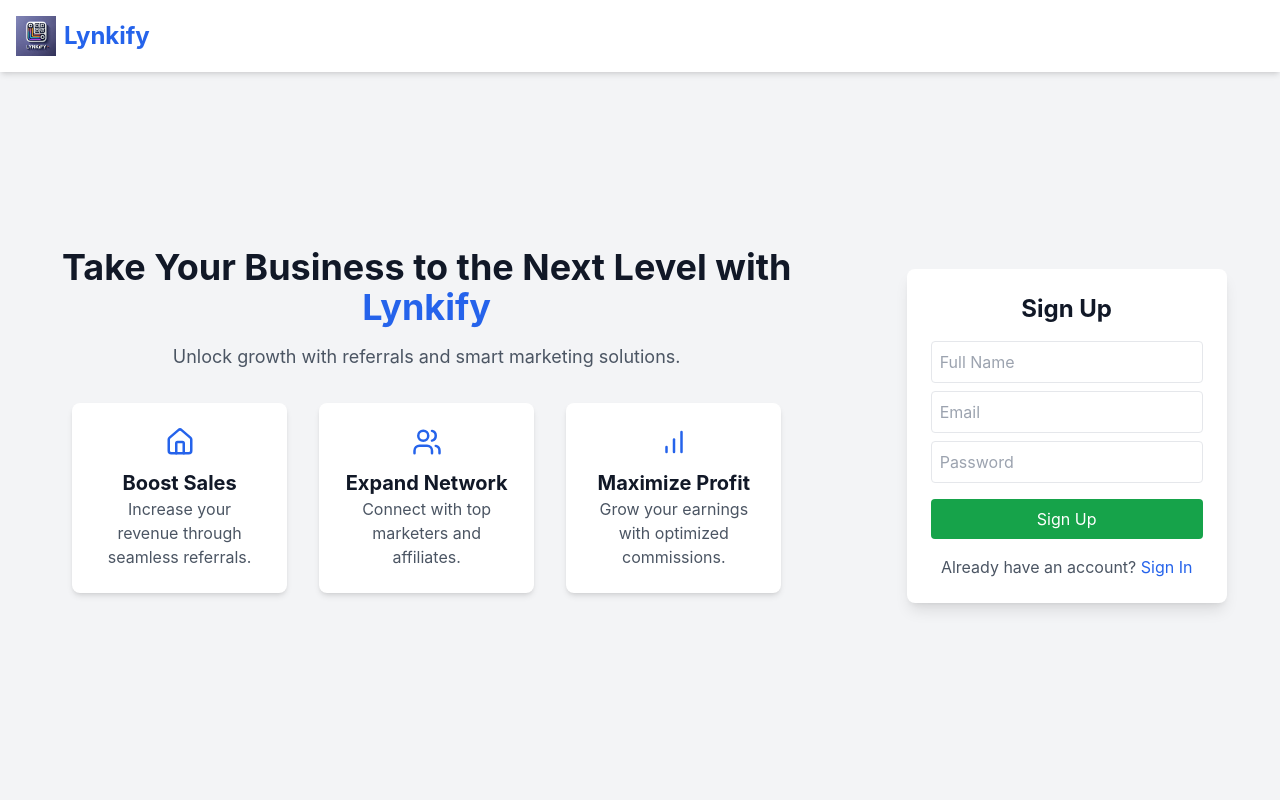
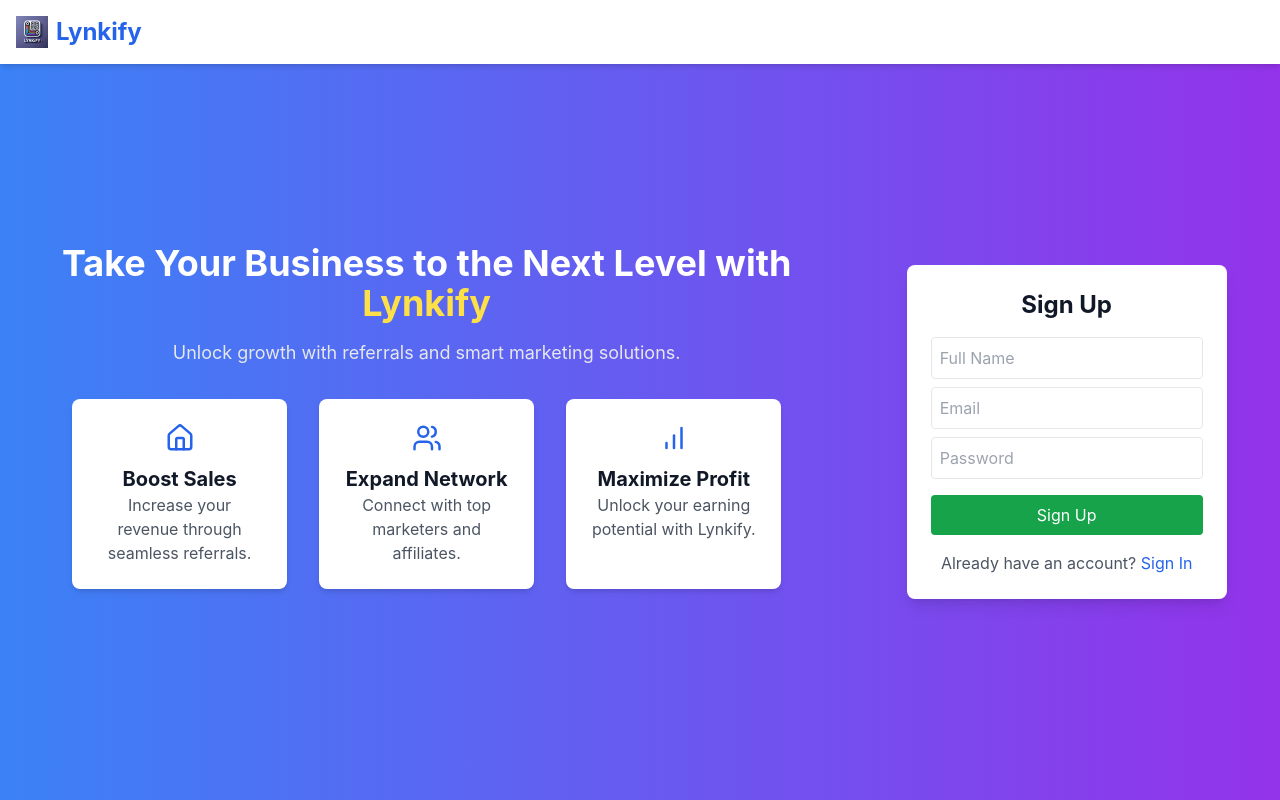
Before and after one commit to davidjoyson/Lynkify, a React (Create React App) app in the folder Frontend/: page / in a window 1280 px wide. Built offline with nearby package versions, Linux system fonts and the light colour scheme.

Commit message:
landing page changes

```diff
--- a/Frontend/package.json
+++ b/Frontend/package.json
@@ -14,6 +14,8 @@
     "react-dom": "^19.0.0",
     "react-router-dom": "^7.2.0",
     "react-scripts": "5.0.1",
+    "react-slick": "^0.30.3",
+    "slick-carousel": "^1.8.1",
     "ui-button": "^2.1.12",
     "web-vitals": "^2.1.4"
   },
--- a/Frontend/src/Components/Landingpage.js
+++ b/Frontend/src/Components/Landingpage.js
@@ -1,8 +1,8 @@
 import { useState } from "react";
 import { Home, BarChart, Users } from "lucide-react";
 import { Link } from "react-router-dom";
-import LynkifyLogo from "../Images/lynkifyLogo.png";
-import axios from "axios";
+import { motion } from "framer-motion";
+import logo from "../Images/lynkifyLogo.png";
 
 export default function LandingPage() {
     const [isSignUp, setIsSignUp] = useState(true);
@@ -10,53 +10,53 @@ export default function LandingPage() {
     const [password, setPassword] = useState("");
     const [message, setMessage] = useState("");
 
-    const handleSignIn = async () => {
-        try {
-            const response = await axios.post("http://localhost:5000/signin", { email, password });
-            setMessage(response.data.message);
-            console.log(response);
-            // Redirect to dashboard on successful login
-            if (response.data.success) {
-                window.location.href = "/dashboard";
-            }
-        } catch (error) {
-            setMessage("Invalid credentials. Please try again.");
-        }
-    };
-
     return (
-        <div className="min-h-screen bg-gray-100 text-gray-900 flex flex-col">
+        <div className="min-h-screen bg-gradient-to-r from-blue-500 to-purple-600 text-gray-900 flex flex-col">
             {/* Header Section */}
             <div className="flex items-center p-4 bg-white shadow-md w-full">
-                <img src={LynkifyLogo} alt="Lynkify Logo" className="h-10 mr-2" />
+                <img src={logo} alt="Logo" className="h-8 w-8 mr-2" />
                 <h1 className="text-2xl font-bold text-blue-600">Lynkify</h1>
             </div>
 
             <div className="flex flex-grow flex-col md:flex-row">
                 {/* Left Section */}
                 <div className="md:w-2/3 flex flex-col justify-center items-center p-6 md:p-10">
-                    <h1 className="text-3xl md:text-4xl font-bold text-center">
-                        Take Your Business to the Next Level with <span className="text-blue-600">Lynkify</span>
-                    </h1>
-                    <p className="mt-4 text-md md:text-lg text-gray-600 text-center">
+                    <motion.h1
+                        className="text-3xl md:text-4xl font-bold text-center text-white"
+                        initial={{ opacity: 0, y: -20 }}
+                        animate={{ opacity: 1, y: 0 }}
+                        transition={{ duration: 0.5 }}
+                    >
+                        Take Your Business to the Next Level with <span className="text-yellow-300">Lynkify</span>
+                    </motion.h1>
+                    <p className="mt-4 text-md md:text-lg text-gray-200 text-center">
                         Unlock growth with referrals and smart marketing solutions.
                     </p>
                     <section className="grid grid-cols-1 md:grid-cols-3 gap-6 md:gap-8 p-6 md:p-8">
-                        <div className="bg-white shadow-md p-4 md:p-6 rounded-lg text-center">
+                        <motion.div
+                            className="bg-white shadow-md p-4 md:p-6 rounded-lg text-center"
+                            whileHover={{ scale: 1.05 }}
+                        >
                             <Home size={30} className="mx-auto text-blue-600" />
                             <h3 className="text-lg md:text-xl font-bold mt-3">Boost Sales</h3>
                             <p className="text-gray-600 text-sm md:text-base">Increase your revenue through seamless referrals.</p>
-                        </div>
-                        <div className="bg-white shadow-md p-4 md:p-6 rounded-lg text-center">
+                        </motion.div>
+                        <motion.div
+                            className="bg-white shadow-md p-4 md:p-6 rounded-lg text-center"
+                            whileHover={{ scale: 1.05 }}
+                        >
                             <Users size={30} className="mx-auto text-blue-600" />
                             <h3 className="text-lg md:text-xl font-bold mt-3">Expand Network</h3>
                             <p className="text-gray-600 text-sm md:text-base">Connect with top marketers and affiliates.</p>
-                        </div>
-                        <div className="bg-white shadow-md p-4 md:p-6 rounded-lg text-center">
+                        </motion.div>
+                        <motion.div
+                            className="bg-white shadow-md p-4 md:p-6 rounded-lg text-center"
+                            whileHover={{ scale: 1.05 }}
+                        >
                             <BarChart size={30} className="mx-auto text-blue-600" />
                             <h3 className="text-lg md:text-xl font-bold mt-3">Maximize Profit</h3>
-                            <p className="text-gray-600 text-sm md:text-base">Grow your earnings with optimized commissions.</p>
-                        </div>
+                            <p className="text-gray-600 text-sm md:text-base">Unlock your earning potential with Lynkify.</p>
+                        </motion.div>
                     </section>
                 </div>
 
@@ -79,7 +79,6 @@ export default function LandingPage() {
                                 <h2 className="text-xl md:text-2xl font-bold mb-4 text-center">Sign In</h2>
                                 <input type="email" placeholder="Email" value={email} onChange={(e) => setEmail(e.target.value)} className="w-full p-2 border rounded mb-2" />
                                 <input type="password" placeholder="Password" value={password} onChange={(e) => setPassword(e.target.value)} className="w-full p-2 border rounded mb-4" />
-                                {/* <button onClick={handleSignIn} className="w-full bg-blue-600 text-white p-3 rounded-md hover:bg-blue-700">Login</button> */}
                                 <Link to="/dashboard">
                                     <button className="w-full bg-blue-600 text-white p-3 rounded-md hover:bg-blue-700">Login</button>
                                 </Link>
```
Also changed, not shown: 1 other file (tests, documents, lock files or other folders).
